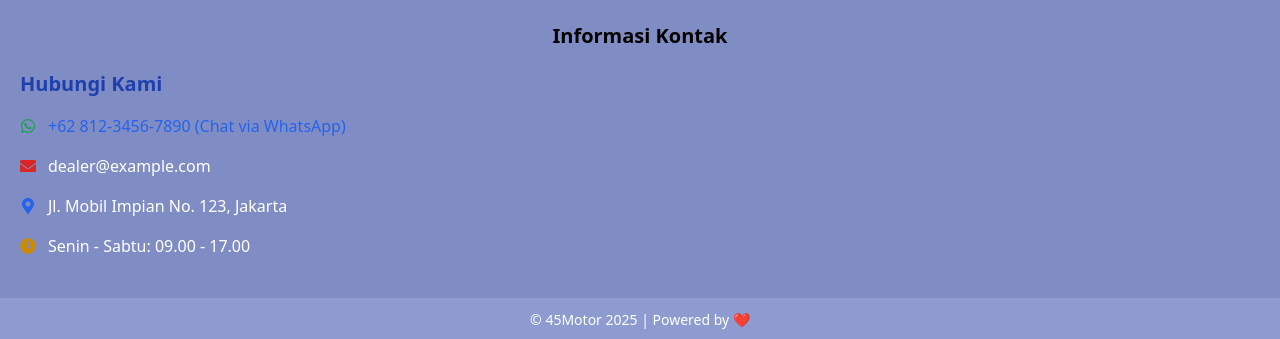
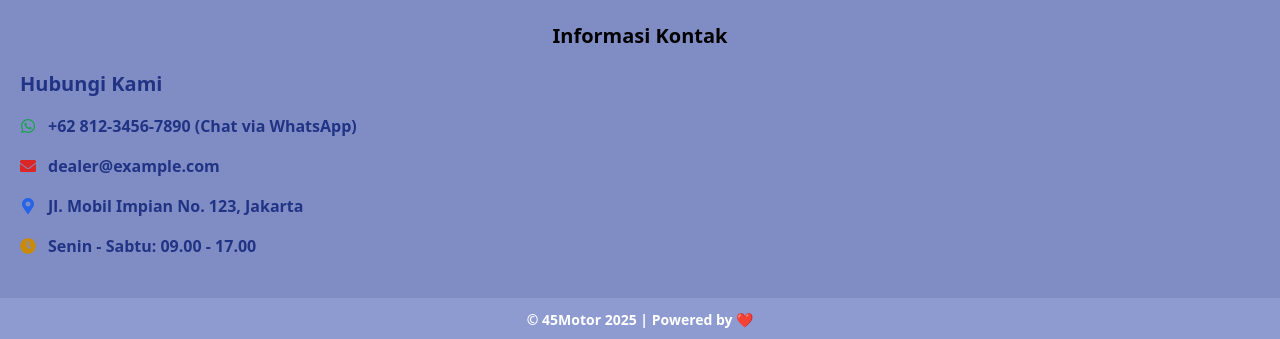
Before and after one commit to Aleftu/e-commerce-sederhana, a React (Vite) app: page / in a window 1280 px wide. Shown: the part 714-1053 px from the top of the page. Built offline with nearby package versions, Linux system fonts and the light colour scheme; no server answers.

Commit message:
[CHANGE] Design

```diff
--- a/src/components/Footer.tsx
+++ b/src/components/Footer.tsx
@@ -2,7 +2,7 @@ import React from "react";
 
 const Footer: React.FC = () => {
   return (
-    <div className="bg-[#8d9bd1] py-3">
+    <div className="bg-[#8d9bd1] py-3 font-semibold">
       <p className="text-center text-white text-sm">
         © 45Motor 2025 | Powered by <span className="text-red-400">❤️</span>
       </p>
--- a/src/components/Kontak.tsx
+++ b/src/components/Kontak.tsx
@@ -8,8 +8,8 @@ import {
 
 const KontakComponent: React.FC = () => {
   return (
-      <div className="mx-auto px-5 w-full  bg-[#808dc4] text-white">
-      <h1 className="text-xl font-bold mb-4 text-blue-800">Hubungi Kami</h1>
+      <div className="mx-auto px-5 w-full  bg-[#808dc4] text-[#213384] font-semibold">
+      <h1 className="text-xl font-bold mb-4 ">Hubungi Kami</h1>
 
       <div className="space-y-4 text-base">
         <div className="flex items-center">
@@ -18,7 +18,7 @@ const KontakComponent: React.FC = () => {
             href="https://wa.me/6281234567890"
             target="_blank"
             rel="noopener noreferrer"
-            className="text-blue-600 hover:underline"
+            className="hover:underline"
           >
             +62 812-3456-7890 (Chat via WhatsApp)
           </a>
--- a/src/components/Navbar.tsx
+++ b/src/components/Navbar.tsx
@@ -28,7 +28,7 @@ const Navbar = () => {
         <div className="dropdown">
           <label
             tabIndex={0}
-            className="btn btn-ghost lg:hidden bg-transparent hover:bg-[#5d7ea7] hover:text-white border-none"
+            className="btn btn-ghost lg:hidden bg-transparent hover:bg-[#6a79bd] hover:text-white border-none"
           >
             ☰
           </label>
```
